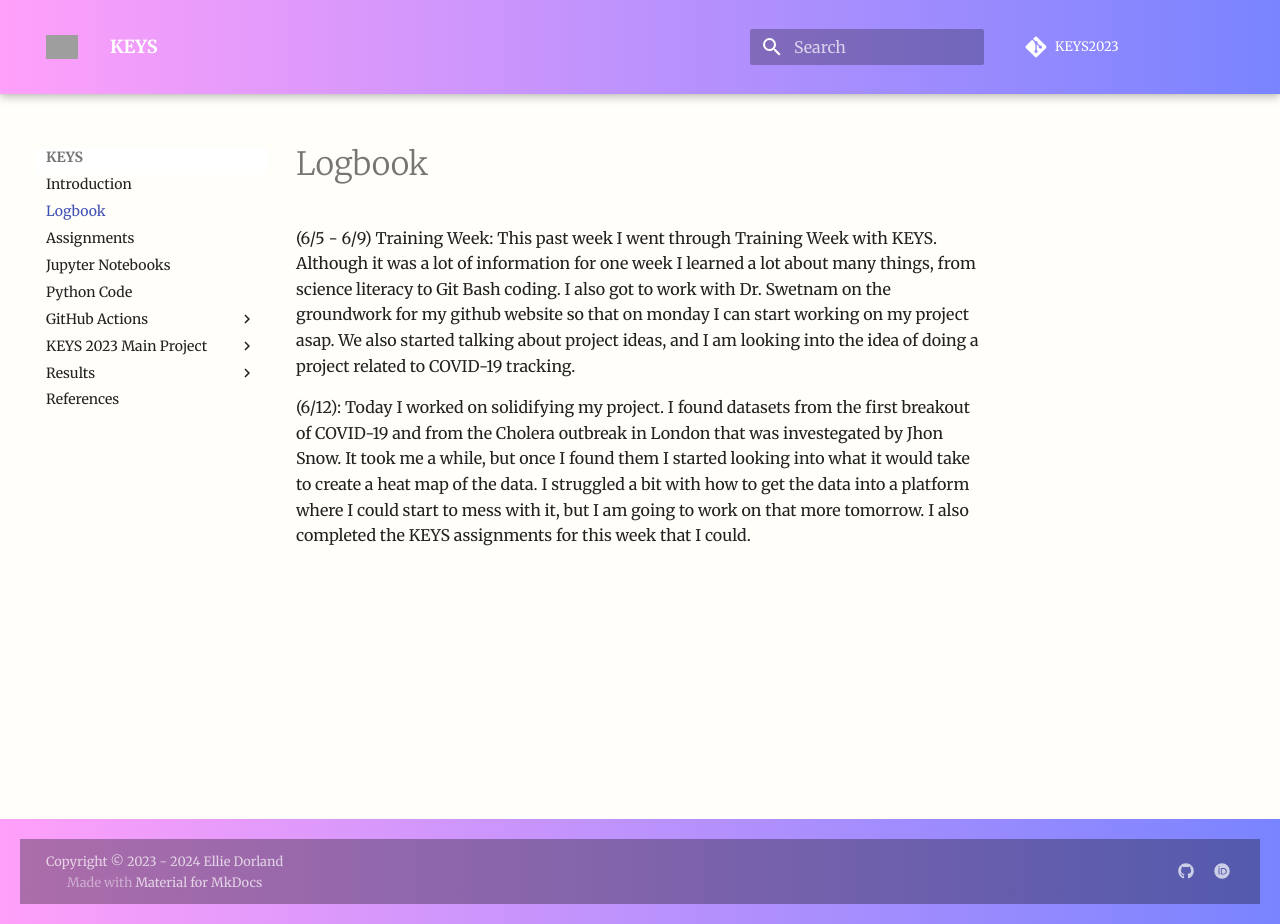
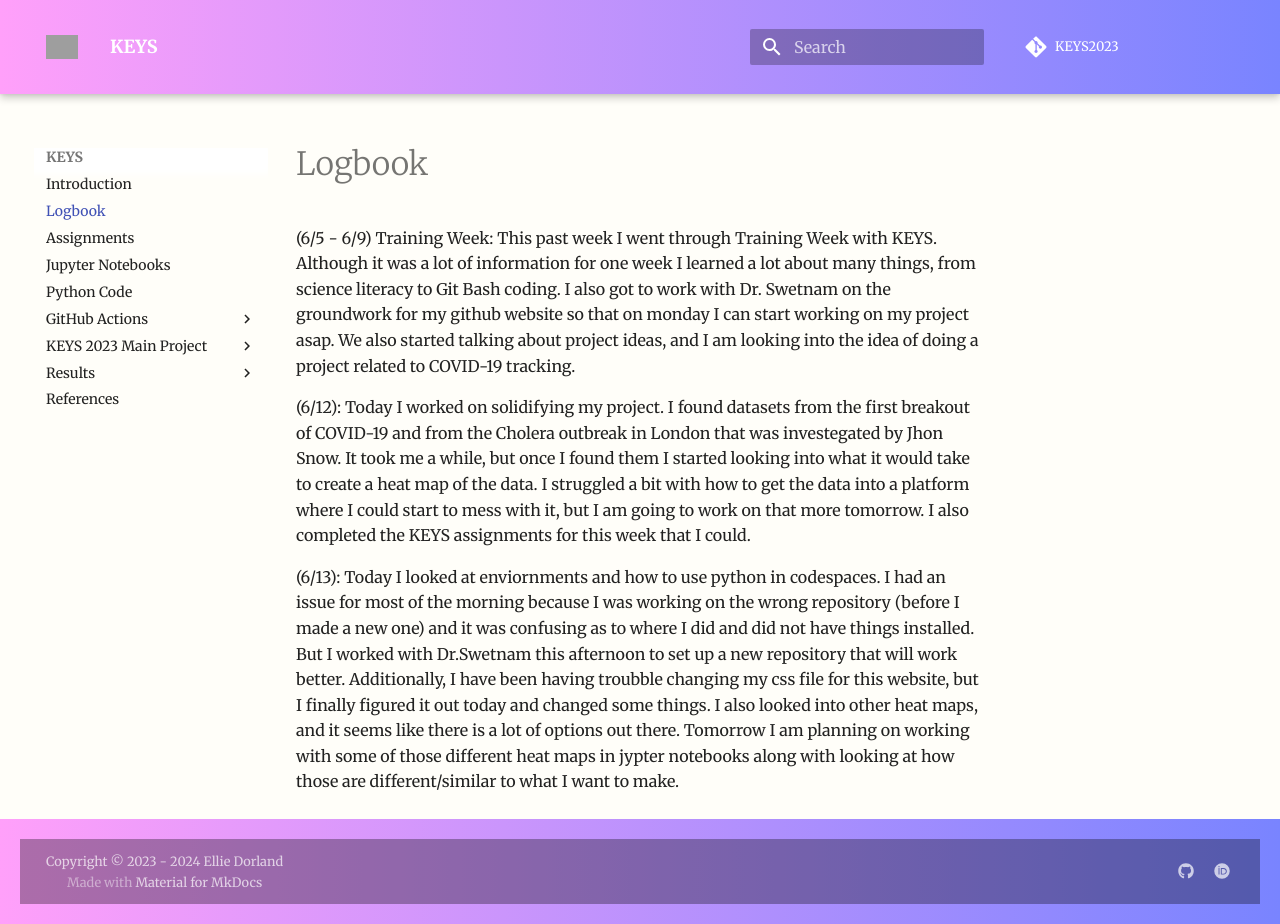
Before and after one commit to tyson-swetnam/mkdocs-material-template, an MkDocs documentation site: the page built from docs/logbook.md, in a window 1280 px wide and 924 px high. Built offline with MkDocs 1.6.1 and Material for MkDocs 9.7.7, drawn with Linux system fonts in a browser that asks for light colours; some web fonts are replaced; comment, search, counter and statistics services are not loaded; grey boxes are pictures that could not be loaded.

Commit message:
new log entry

```diff
--- a/docs/logbook.md
+++ b/docs/logbook.md
@@ -3,3 +3,5 @@
 (6/5 - 6/9) Training Week: This past week I went through Training Week with KEYS. Although it was a lot of information for one week I learned a lot about many things, from science literacy to Git Bash coding. I also got to work with Dr. Swetnam on the groundwork for my github website so that on monday I can start working on my project asap. We also started talking about project ideas, and I am looking into the idea of doing a project related to COVID-19 tracking.
 
 (6/12): Today I worked on solidifying my project. I found datasets from the first breakout of COVID-19 and from the Cholera outbreak in London that was investegated by Jhon Snow. It took me a while, but once I found them I started looking into what it would take to create a heat map of the data. I struggled a bit with how to get the data into a platform where I could start to mess with it, but I am going to work on that more tomorrow. I also completed the KEYS assignments for this week that I could.
+
+(6/13): Today I looked at enviornments and how to use python in codespaces. I had an issue for most of the morning because I was working on the wrong repository (before I made a new one) and it was confusing as to where I did and did not have things installed. But I worked with Dr.Swetnam this afternoon to set up a new repository that will work better. Additionally, I have been having troubble changing my css file for this website, but I finally figured it out today and changed some things. I also looked into other heat maps, and it seems like there is a lot of options out there. Tomorrow I am planning on working with some of those different heat maps in jypter notebooks along with looking at how those are different/similar to what I want to make.
```
